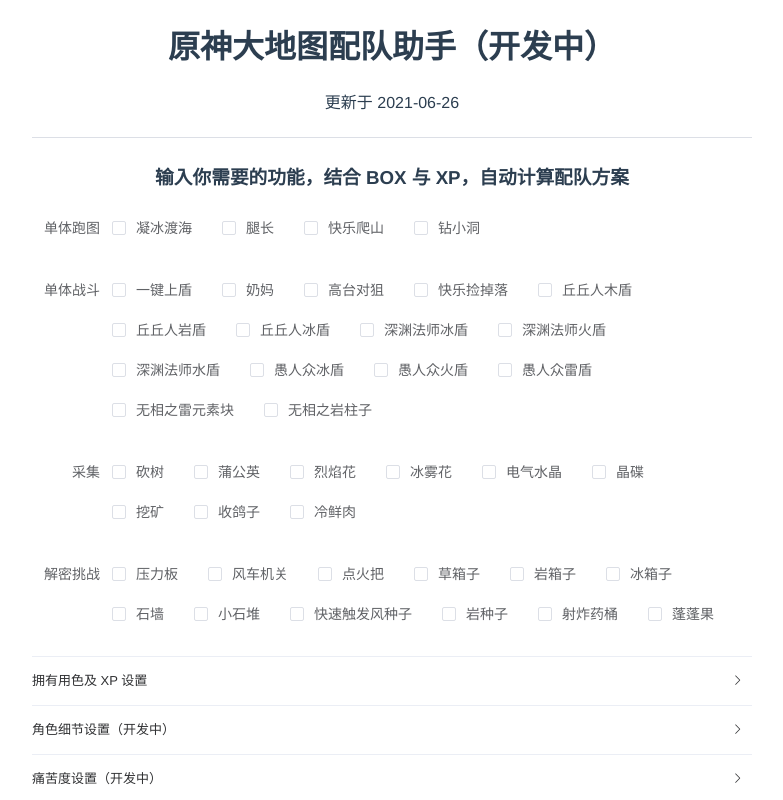
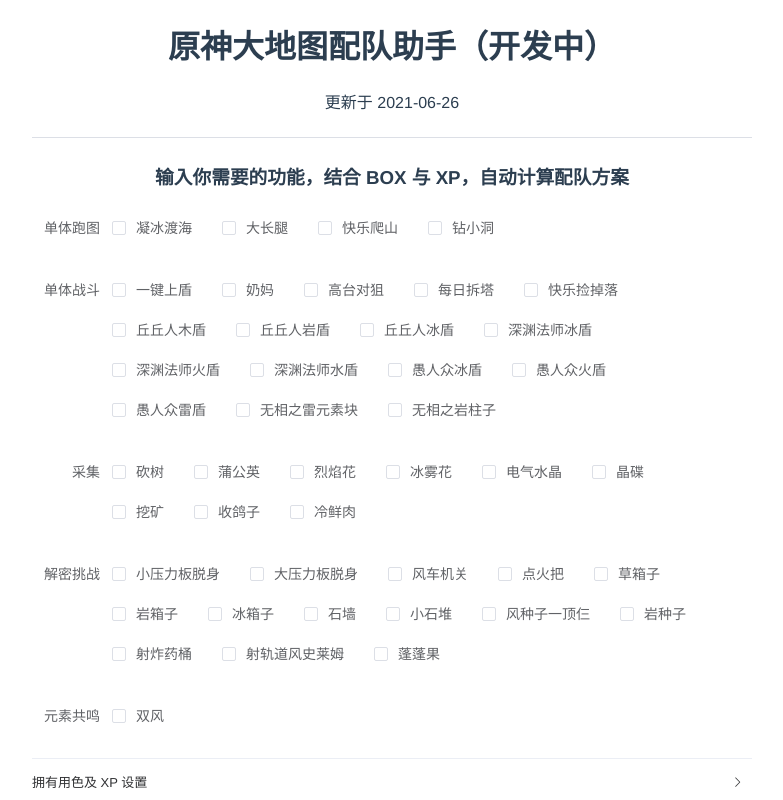
Before and after one commit to rolevax/genshin-team-helper, a Vue app: page / in a window 1280 px wide. Shown: the top 800 px of the page, without its empty margins (248-1031 px from the left). Built offline with nearby package versions, Linux system fonts and the light colour scheme.

Commit message:
add misc

```diff
--- a/src/assets/js/solution.js
+++ b/src/assets/js/solution.js
@@ -2,7 +2,7 @@
 
 export const usagesNav = {
     iceSea: "凝冰渡海",
-    tall: "腿长",
+    tall: "大长腿",
     happyClimb: "快乐爬山",
     short: "钻小洞",
 }
@@ -11,6 +11,7 @@
     shield: "一键上盾",
     heal: "奶妈",
     shootHigh: "高台对狙",
+    shootTower: "每日拆塔",
     happyPick: "快乐捡掉落",
     vinPlataGusha: "丘丘人木盾",
     vinPlataSada: "丘丘人岩盾",
@@ -39,7 +40,8 @@
 }
 
 export const usagesPuzzle = {
-    manhole: "压力板",
+    manhole: "小压力板脱身",
+    manholeDetach: "大压力板脱身",
     windmill: "风车机关",
     lighter: "点火把",
     gushaChest: "草箱子",
@@ -47,9 +49,10 @@
     lataChest: "冰箱子",
     bigRocks: "石墙",
     smallRocks: "小石堆",
-    anemoSeed: "快速触发风种子",
+    anemoSeed: "风种子一顶仨",
     geoSeed: "岩种子",
     shootBomb: "射炸药桶",
+    shootAnemoSlime: "射轨道风史莱姆",
     pengpeng: "蓬蓬果",
 }
 
@@ -70,6 +73,7 @@
     shield: [ "xinyan", "diona", "zhongli" ],
     heal: [ "bennett", "barbara", "qiqi", "diona", "jean", "noelle" ],
     shootHigh: GS.weapons.bow,
+    shootTower: [ "ganyu" ],
     happyPick: [ "venti" ],
     vinPlataGusha: GS.elements.pyro,
     vinPlataSada: geoBreakers,
@@ -93,7 +97,8 @@
     fowl: [ "ganyu" ],
     coldPig: GS.elements.pyro,
     // puzzle
-    manhole: [ "traveler(geo)", "zhongli" ],
+    manhole: [ "traveler(geo)", "zhongli", "albedo", "ningguang", "klee", "amber", "ganyu" ],
+    manholeDetach: [ "traveler(geo)", "zhongli", "klee"],
     windmill: GS.elements.anemo,
     lighter: GS.elements.pyro,
     gushaChest: GS.elements.pyro,
@@ -104,6 +109,7 @@
     anemoSeed: GS.elements.anemo,
     geoSeed: geoBreakers,
     shootBomb: GS.weapons.bow,
+    shootAnemoSlime: GS.weapons.bow,
     pengpeng: GS.weapons.bow,
 }
 
--- a/src/components/MainForm.vue
+++ b/src/components/MainForm.vue
@@ -13,6 +13,11 @@
         </el-form-item>
         <el-form-item label="解密挑战">
           <el-checkbox v-for="(text, key) in usagesPuzzle" :key="key" :label="key">{{ text }}</el-checkbox>
+        </el-form-item>
+      </el-checkbox-group>
+      <el-checkbox-group v-model="form.coopUsages">
+        <el-form-item label="元素共鸣">
+          <el-checkbox label="doubleWind">双风</el-checkbox>
         </el-form-item>
       </el-checkbox-group>
       <el-collapse accordion>
@@ -56,7 +61,7 @@
     <!-- <pre style="text-align: left;">{{ form.xp }}</pre> -->
     <h2>计算结果</h2>
     <template v-if="teams.length === 0">
-      没有满足全部功能的配队
+      没有满足全部功能的配队，请适当取舍
     </template>
     <template v-else>
       共 {{ teams.length }} 种方案，最少需要 {{ teams[0].length }} 名成员
@@ -83,6 +88,7 @@
       usagesPuzzle: Sol.usagesPuzzle,
       form: {
         usages: [],
+        coopUsages: [],
         box: GS.all.filter(() => true),
         xp: [],
       },
```
